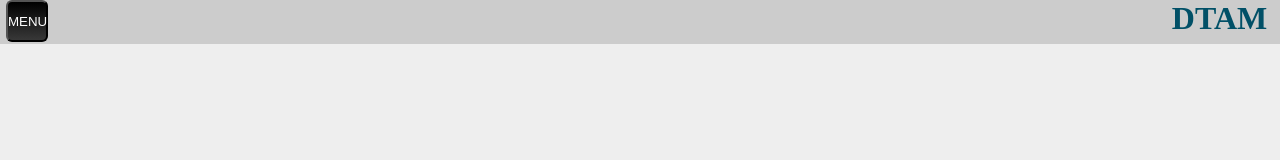
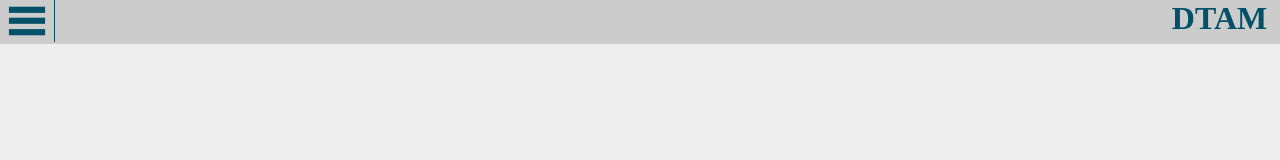
Before and after one commit to jonuy/redeemerdowntownam, a plain HTML site: page index.html in a window 1280 px wide. Drawn offline with Linux system fonts and the light colour scheme; a web font is replaced by a local one.

Commit message:
Header and nav menu positions set to fixed

```diff
--- a/css/styles.css
+++ b/css/styles.css
@@ -74,7 +74,7 @@ nav {
   margin-left: -165px;
   margin-top: 44px;
   opacity: 0.9;
-  position: absolute;
+  position: fixed;
   width: 165px;
   z-index: 1;
 }
@@ -85,15 +85,11 @@ p {
 }
 
 #menu-button {
-  background: #383838;
-  background: -webkit-gradient(linear, left top, left bottom, from(#000000), to(#383838));
-  background: -webkit-linear-gradient(top, #000000, #383838);
-  border-radius: 6px;
+  border-right: #015067 1px solid;
   color: white;
   float: left;
   height: 42px;
-  margin-left: 6px;
-  padding: 0;
+  padding: 0 6px;
   vertical-align: middle;
   width: 42px;
 }
@@ -106,6 +102,7 @@ p {
 }
 
 #page-content {
+  margin-top: 44px;
   padding: 0 0.8em;
 }
 
@@ -114,6 +111,8 @@ p {
   height: 44px;
   line-height: normal;
   margin: 0;
+  position: fixed;
+  width: 100%;
 }
 
 .header h1 {
--- a/index.html
+++ b/index.html
@@ -21,7 +21,7 @@
   </nav>
   <div id="page">
     <div id="header" class="header">
-      <button id="menu-button">MENU</button>
+      <img id="menu-button" src="css/img/nav.png"/>
       <h1>DTAM</h1>
     </div>
     <div id="page-content">
```
Also changed, not shown: css/img/nav.png (added).
